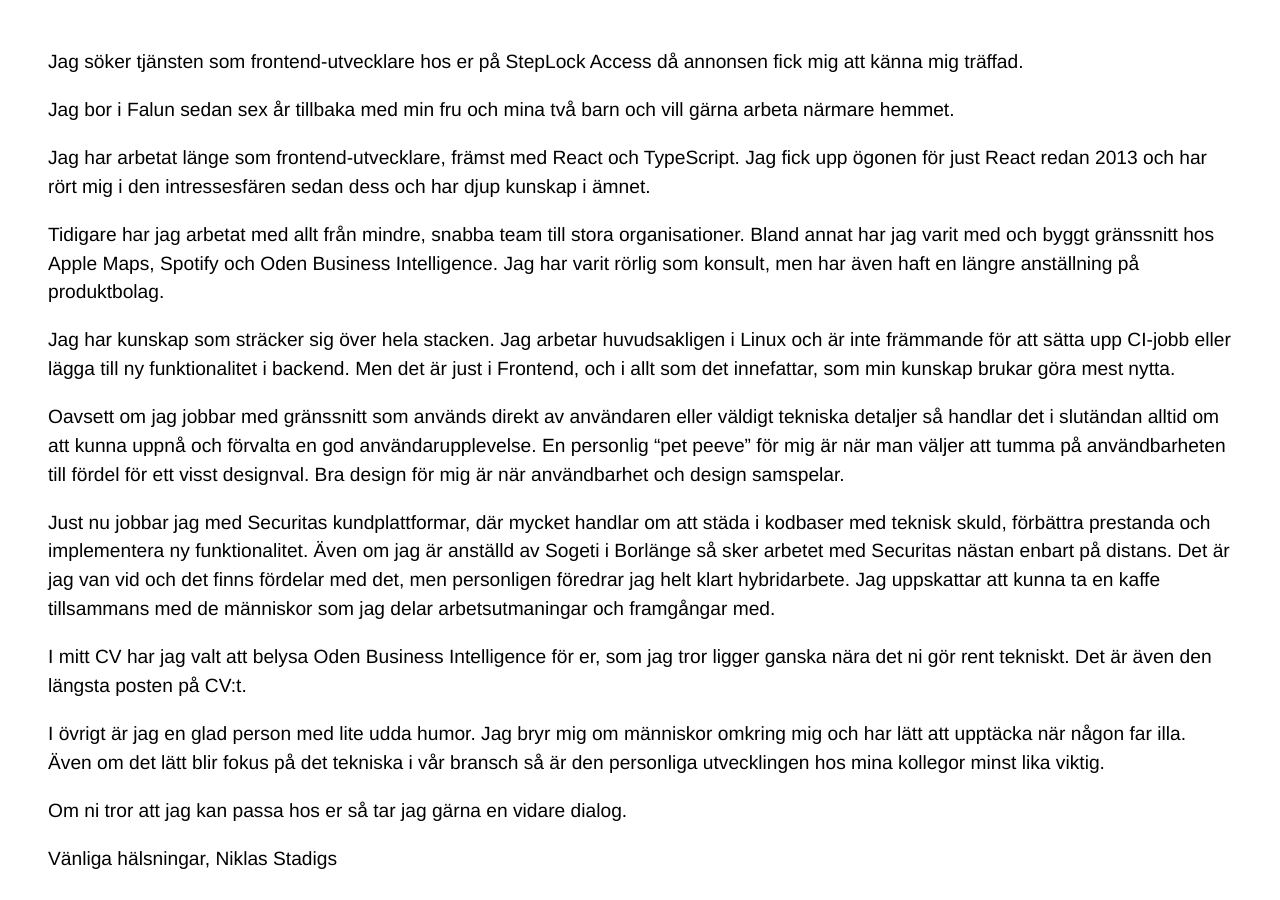
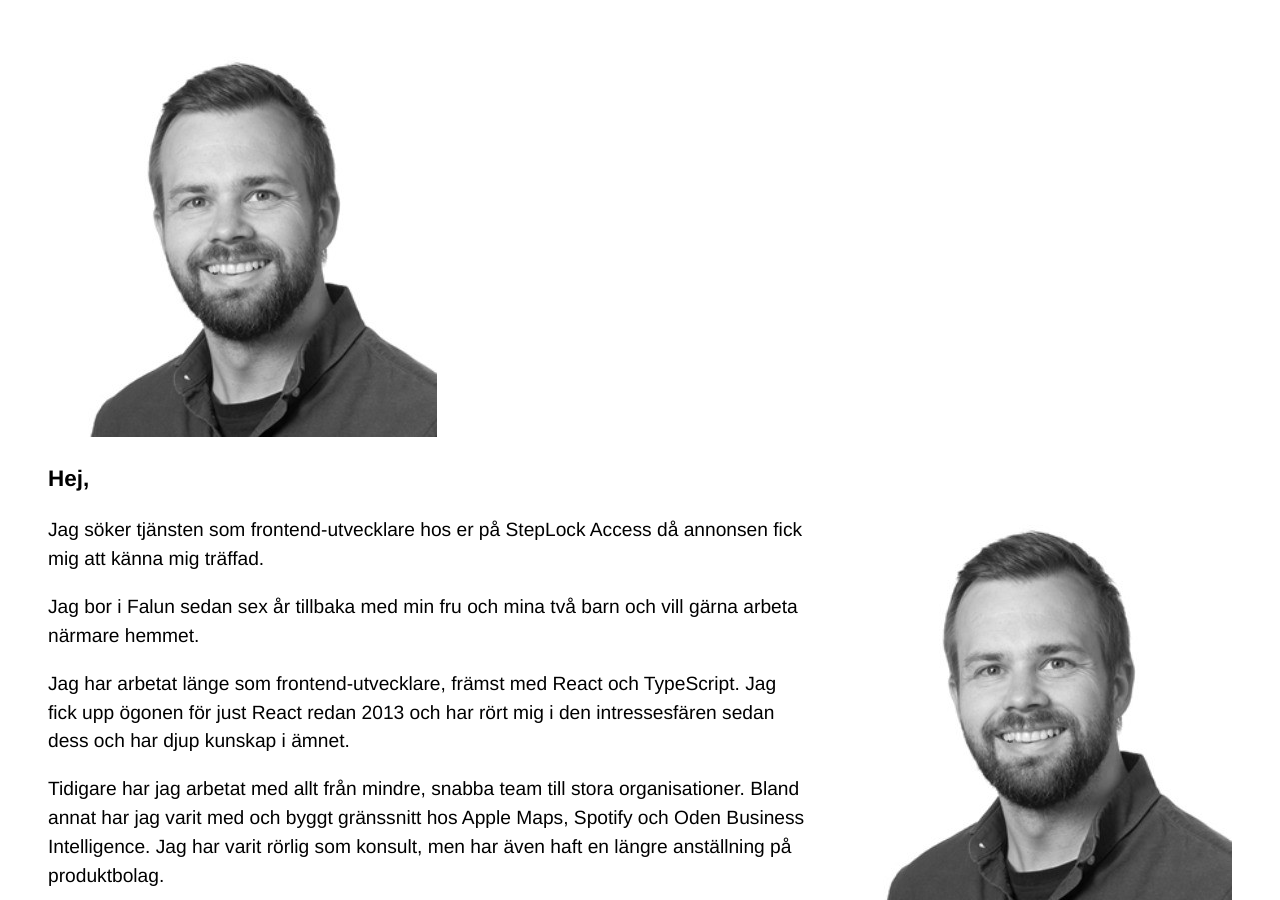
Before and after one commit to nstadigs/cv, a Jekyll site: the page built from steplock.md, in a window 1280 px wide and 900 px high. Built offline with Jekyll 4.4.1, drawn with Linux system fonts in a browser that asks for light colours; nearby versions of some CDN libraries.

Commit message:
Enhance application with image and introduction
Added an image and introductory text to the application.

```diff
--- a/steplock.md
+++ b/steplock.md
@@ -9,6 +9,11 @@ homepage:
   text: niklas.stadi.gs
 ---
 
+![Jag](http://niklas.stadi.gs/media/pic.jpg)
+
+### Hej,
+
+<img src="/media/pic.jpg" align="right"  style="margin-left: 2em; margin-bottom: 2em;">
 Jag söker tjänsten som frontend-utvecklare hos er på StepLock Access då annonsen fick mig att känna mig träffad.
 
 Jag bor i Falun sedan sex år tillbaka med min fru och mina två barn och vill gärna arbeta närmare hemmet.
```
